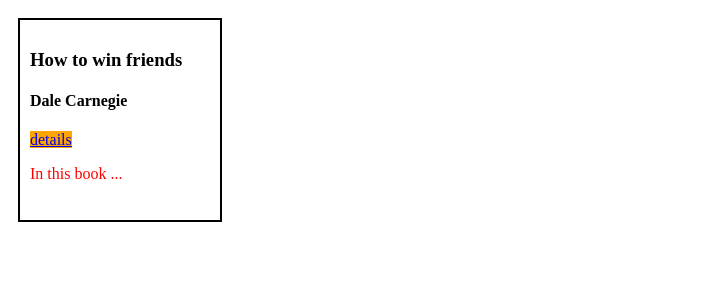
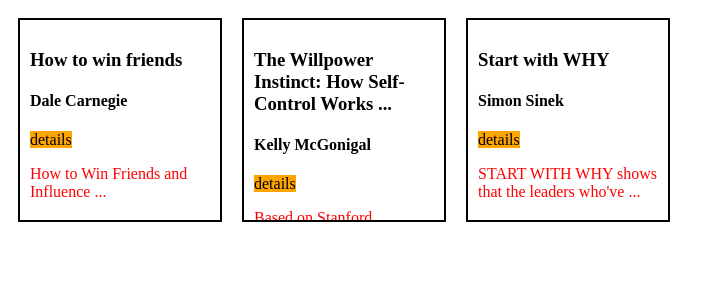
Before and after one commit to hunjoonrhee/bookmonkey-client, an Angular app: page / in a window 1280 px wide. Shown: the top 300 px of the page, without its empty margins (0-715 px from the left). Built offline with nearby package versions, Linux system fonts and the light colour scheme.

Commit message:
@Output, ngFor

```diff
--- a/src/app/app.component.html
+++ b/src/app/app.component.html
@@ -1 +1 @@
-<app-book-card [content]="book"/>
+<app-book-card [content]="book" *ngFor="let book of books" (detailClick)="goToBookDetails(book)"/>
--- a/src/app/app.component.ts
+++ b/src/app/app.component.ts
@@ -1,5 +1,5 @@
 import { Component } from '@angular/core';
-import {CommonModule} from "@angular/common";
+import {CommonModule, NgFor} from "@angular/common";
 import {BookCardComponent} from "./book-card/book-card.component";
 import {IBook} from "./book";
 
@@ -11,9 +11,31 @@
   styleUrl: './app.component.scss'
 })
 export class AppComponent {
-  book: IBook = {
-    title: 'How to win friends',
-    author: 'Dale Carnegie',
-    abstract: 'In this book ...'
-  };
+  // book: IBook = {
+  //   title: 'How to win friends',
+  //   author: 'Dale Carnegie',
+  //   abstract: 'In this book ...'
+  // };
+
+  books: IBook[] = [
+    {
+      title: 'How to win friends',
+      author: 'Dale Carnegie',
+      abstract: "How to Win Friends and Influence ..."
+    },
+    {
+      title: 'The Willpower Instinct: How Self-Control Works ...',
+      author: 'Kelly McGonigal',
+      abstract: 'Based on Stanford University ...'
+    },
+    {
+      author: 'Simon Sinek',
+      title: 'Start with WHY',
+      abstract: "START WITH WHY shows that the leaders who've ..."
+    }
+  ];
+
+  goToBookDetails(book: IBook) {
+    console.table(book)
+  }
 }
--- a/src/app/book-card/book-card.component.html
+++ b/src/app/book-card/book-card.component.html
@@ -1,5 +1,4 @@
 <h3>{{ content.title }}</h3>
 <h4>{{ content.author }}</h4>
-<a href="https://de.wikipedia.org/wiki/Moby-Dick" target="_blank"
-   [style]="linkStyle">details</a>
+    <a [style]="linkStyle" (click)="handleDetailClick($event)">details</a>
 <p [style.color]="'red'">{{ content.abstract }}</p>
--- a/src/app/book-card/book-card.component.ts
+++ b/src/app/book-card/book-card.component.ts
@@ -1,4 +1,4 @@
-import {Component, Input} from '@angular/core';
+import {Component, EventEmitter, Input, Output} from '@angular/core';
 import {IBook} from "../book";
 
 @Component({
@@ -9,8 +9,16 @@
   styleUrl: './book-card.component.scss'
 })
 export class BookCardComponent {
+
+  @Input({required: true}) content!: IBook;
+  @Output() detailClick = new EventEmitter<IBook>();
   linkStyle = {
     backgroundColor: 'orange'
   }
-  @Input({required: true}) content!: IBook;
+  handleDetailClick(e: MouseEvent) {
+    console.log(e);
+    const inputElement = e.target as HTMLAnchorElement
+    console.log(inputElement)
+    this.detailClick.emit(this.content)
+  }
 }
```
